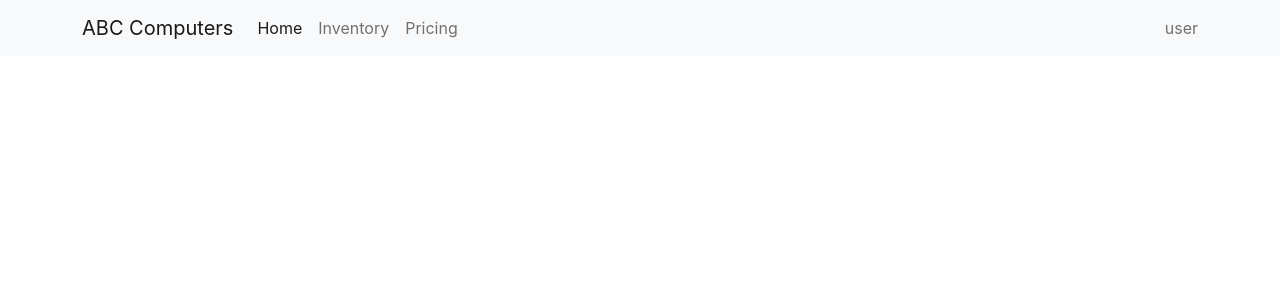
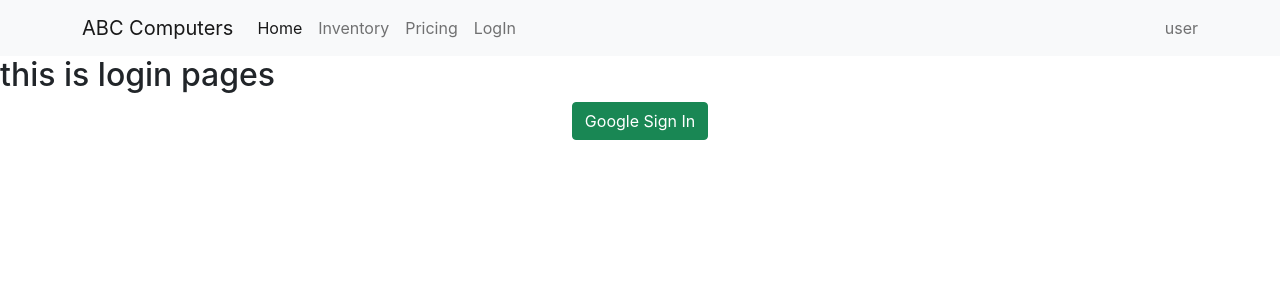
Before and after one commit to raju120405/abc-computer--warehouse-management, a React (Create React App) app: page /login in a window 1280 px wide. Shown: the top 300 px of the page. Built offline with nearby package versions, Linux system fonts and the light colour scheme.

Commit message:
firebase set up

```diff
--- a/package.json
+++ b/package.json
@@ -7,6 +7,7 @@
     "@testing-library/react": "^13.2.0",
     "@testing-library/user-event": "^13.5.0",
     "bootstrap": "^5.1.3",
+    "firebase": "^9.7.0",
     "react": "^18.1.0",
     "react-bootstrap": "^2.3.1",
     "react-dom": "^18.1.0",
--- a/src/App.js
+++ b/src/App.js
@@ -3,6 +3,7 @@ import { Route, Routes } from 'react-router-dom';
 import './App.css';
 import Home from './Components/Home/Home';
 import Inventory from './Components/Inventory/Inventory';
+import Login from './Components/Login/Login';
 import Navbar from './Components/Navbar/Navbar';
 
 function App() {
@@ -15,6 +16,7 @@ function App() {
         <Route path="/" element={<Home />} />
         <Route path="home" element={<Home></Home>} />
         <Route path="inventory" element={<Inventory></Inventory>} />
+        <Route path="login" element={<Login></Login>} />
       </Routes>
     </div>
   );
--- /dev/null
+++ b/src/Components/Login/Login.js
@@ -0,0 +1,12 @@
+import React from 'react';
+
+const Login = () => {
+    return (
+        <div>
+            <h2>this is login pages</h2>
+           <div className='text-center '> <button type="button" class="btn btn-success">Google Sign In</button></div>
+        </div>
+    );
+};
+
+export default Login;
--- a/src/Components/Navbar/Navbar.js
+++ b/src/Components/Navbar/Navbar.js
@@ -20,6 +20,9 @@ const Navbar = () => {
                         <li className="nav-item">
                             <Link className="nav-link" to="#">Pricing</Link>
                         </li>
+                        <li className="nav-item">
+                            <Link className="nav-link" to="/login">LogIn</Link>
+                        </li>
                     </ul>
                     <span className="navbar-text">
                         user
```
Also changed, not shown: src/Firebase/Firebase.init.js (added, +20 -0 lines), 1 other file (tests, documents, lock files or other folders).
